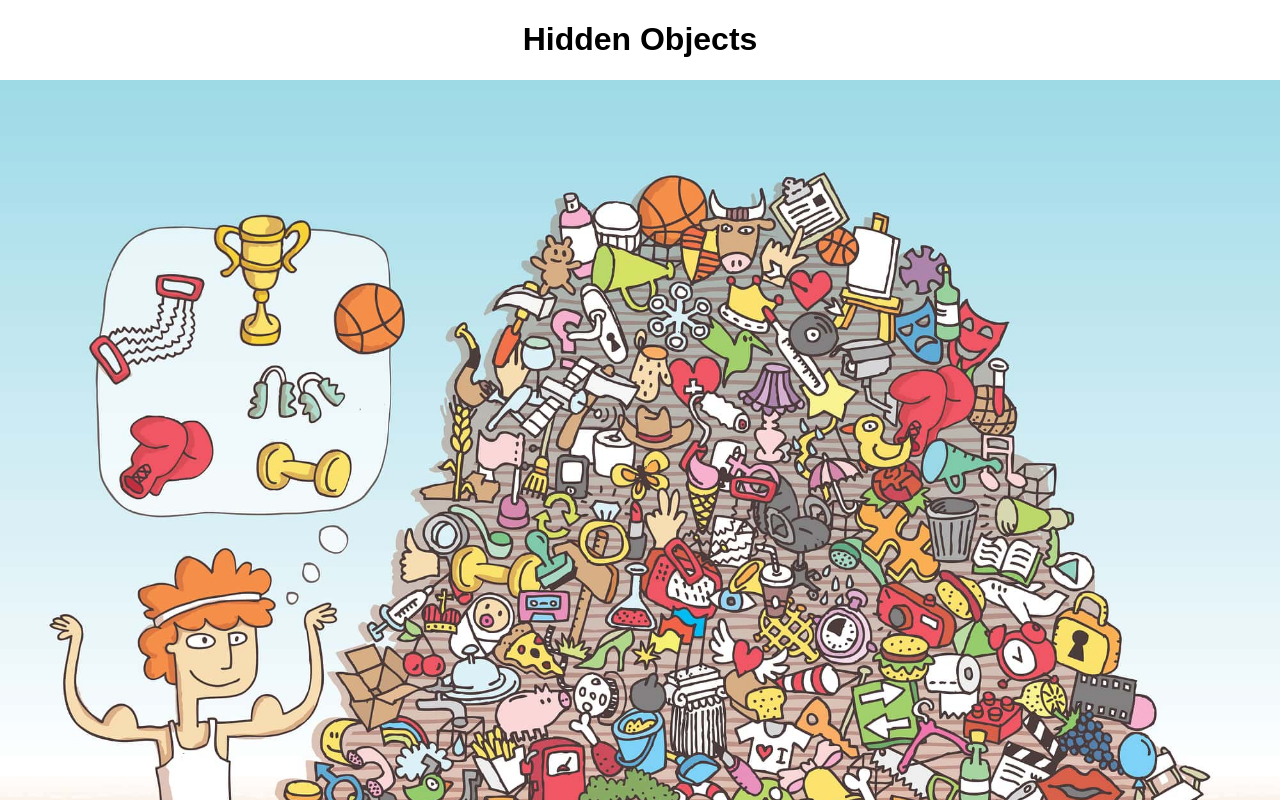
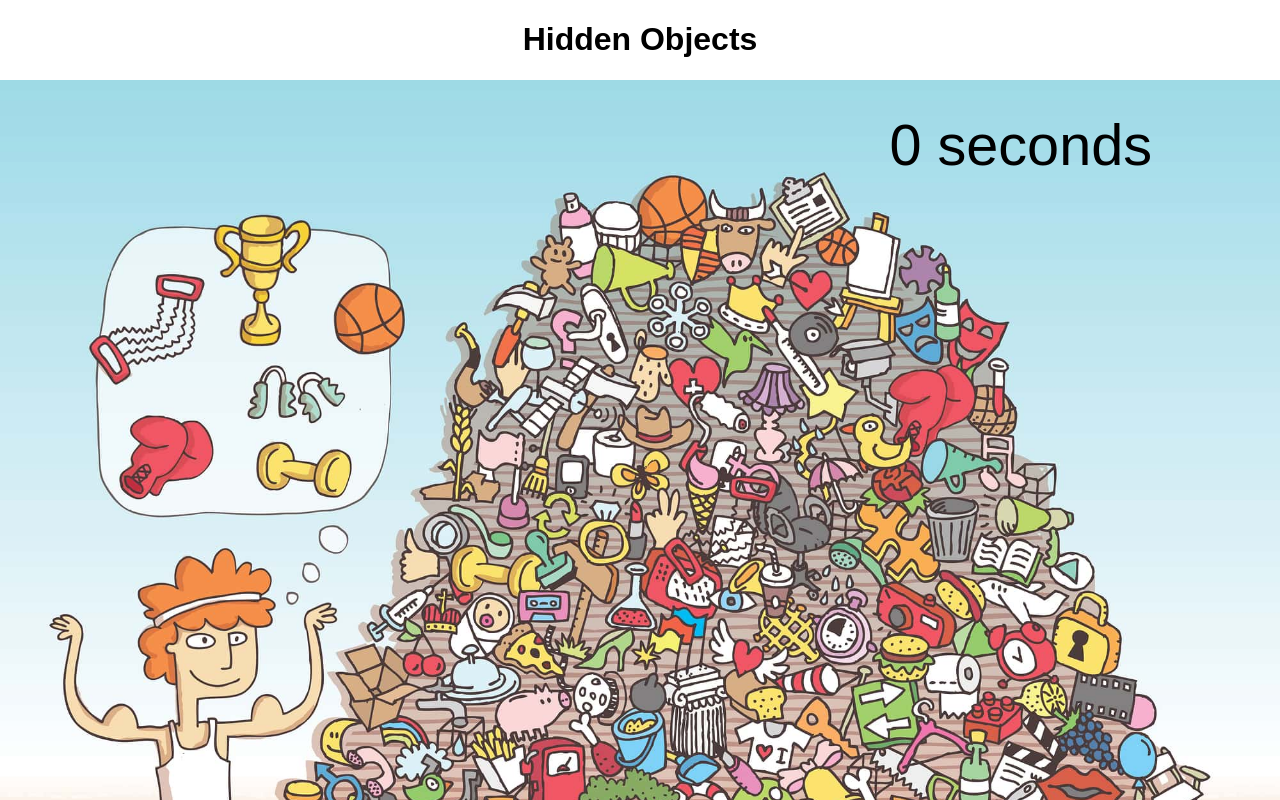
Before and after one commit to doctype-Melvin/seek-and-find, a React (Vite) app: page / in a window 1280 px wide. Shown: the top 800 px of the page. Built offline with nearby package versions, Linux system fonts and the light colour scheme.

Commit message:
adds all basic functionality: marking found obj, game progress info and timer

```diff
--- a/package.json
+++ b/package.json
@@ -21,6 +21,7 @@
     "@types/react-dom": "^18.0.9",
     "@vitejs/plugin-react": "^3.0.0",
     "gh-pages": "^4.0.0",
+    "moment": "^2.29.4",
     "vite": "^4.0.0"
   }
 }
--- a/src/App.css
+++ b/src/App.css
@@ -23,6 +23,13 @@ html, body, #root {
 
 .imgContainer > img {
   width: 100%;
+}
+
+.timer {
+  position: absolute;
+  right: 10%;
+  top: 3%;
+  font-size: 4.5vw;
 }
 
 .contextCt {
--- a/src/App.jsx
+++ b/src/App.jsx
@@ -10,6 +10,7 @@ function App() {
   const [coords, setCoords] = useState([])
   const [level, setLevel] = useState(1)
   const [counter, setCounter] = useState(0)
+  const [isRunning, setIsRunning] = useState(false);
 
   const clickHandler = (e) => {
     let space = e.target.getBoundingClientRect()
@@ -19,6 +20,16 @@ function App() {
     context ? setCoords(prevState => [...prevState, {x, y}]) :
     setCoords(prevState => [...prevState])
   }
+
+  function start() {
+    setIsRunning(true);
+  }
+
+  function stop() {
+    setIsRunning(false);
+  }
+
+  window.onload = () => start()
 
   return (
     <div className="App">
@@ -31,6 +42,9 @@ function App() {
       level={level}
       counter={counter}
       setCounter={setCounter}
+      isRunning={isRunning}
+      setIsRunning={setIsRunning}
+      stop={stop}
       />
     </div>
   )
--- a/src/Helper.jsx
+++ b/src/Helper.jsx
@@ -13,9 +13,11 @@ function makeRelative (x, y) {
 
 function endGame (val) {
     if (val === 5) {
-        console.log('Game Over')
+        document.querySelector('.info').textContent = `You have found all objects!`
+        return true
     } else {
         console.log('Keep playing')
+        return false
     }
 }
 
--- a/src/components/Context.jsx
+++ b/src/components/Context.jsx
@@ -31,8 +31,9 @@ export default function Context(props) {
                 document.querySelector(selector).style.display = 'block'
                 celebrate(true, prop)
                 props.setCounter(prevState => prevState += 1)
-                console.log(props.counter)
-                endGame(props.counter)
+                if (endGame(props.counter)) {
+                    props.stop()
+                }
             } else {
                 celebrate(false)
             }
--- a/src/components/Main.jsx
+++ b/src/components/Main.jsx
@@ -1,11 +1,17 @@
-import React from "react";
+import React, { useState } from "react";
 import Context from "./Context";
+import Timer from "./Timer";
 
 export default function Main(props) {
 // console.log(props.coords)
 
+
     return (
         <div className="imgContainer">
+            <Timer
+            isRunning={props.isRunning}
+            setIsRunning={props.setIsRunning}
+            />
             <div className='info'><span>{props.objects}</span></div>
             <img
             src="/img1.jpg"
@@ -19,6 +25,7 @@ export default function Main(props) {
             <div className="trophy"></div>
             {!props.context ?
             <Context
+            stop={props.stop}
             setContext={props.setContext}
             coords={props.coords}
             context={props.context}
--- /dev/null
+++ b/src/components/Timer.jsx
@@ -0,0 +1,27 @@
+import { useState, useEffect } from "react";
+import React from "react";
+
+export default function Timer(props) {
+
+    const [elapsedTime, setElapsedTime] = useState(0);
+
+    let intervalId;
+
+    useEffect(() => {
+      if (props.isRunning) {
+        intervalId = setInterval(() => {
+          setElapsedTime(elapsedTime => elapsedTime + 1);
+        }, 1000);
+      } else {
+        clearInterval(intervalId);
+      }
+      return () => clearInterval(intervalId);
+    }, [props.isRunning]);
+
+
+    return (
+        <div className="timer">
+            <span className="time">{elapsedTime} seconds</span>
+        </div>
+    )
+}
```
Also changed, not shown: 1 other file (tests, documents, lock files or other folders).
